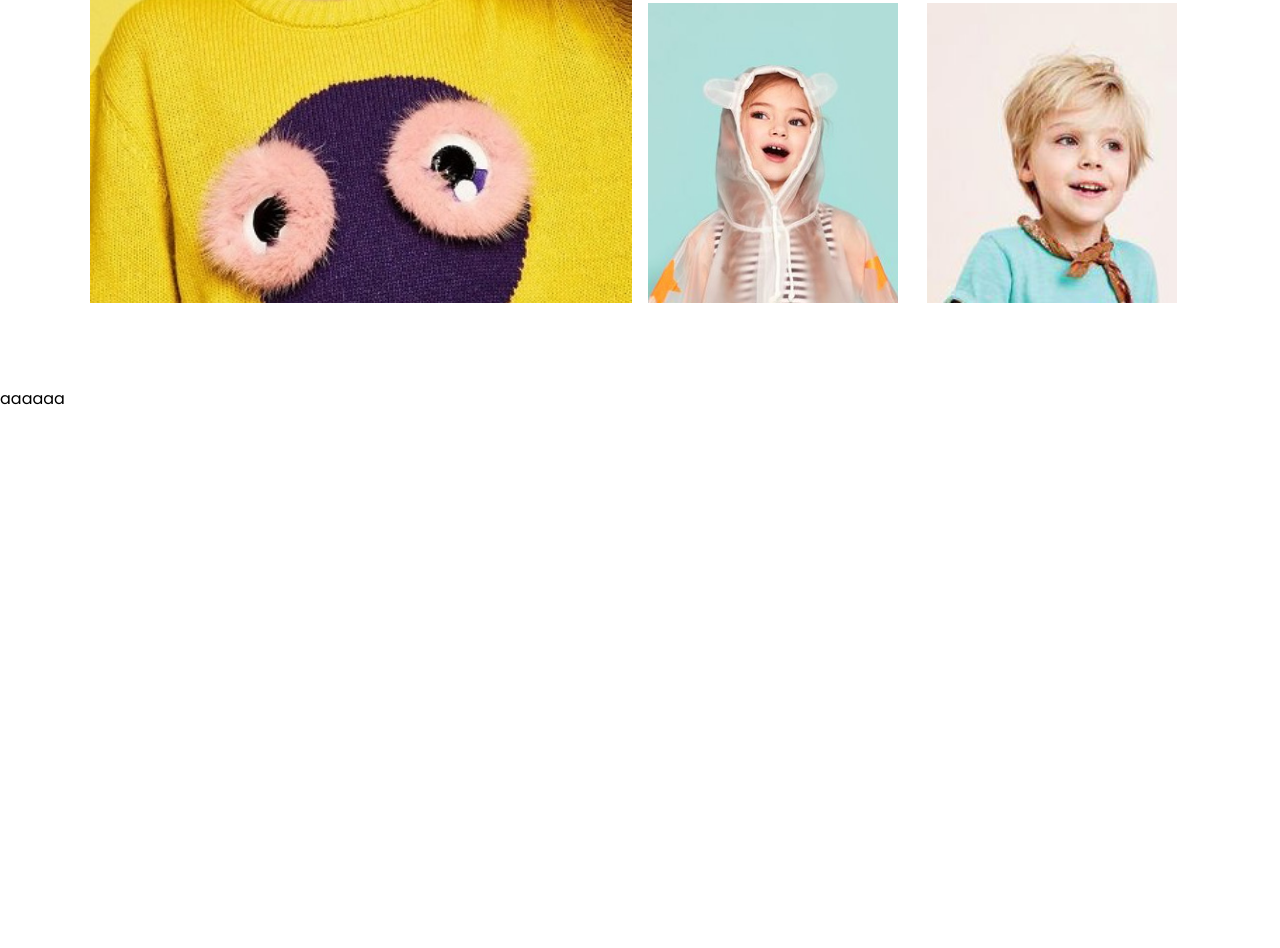
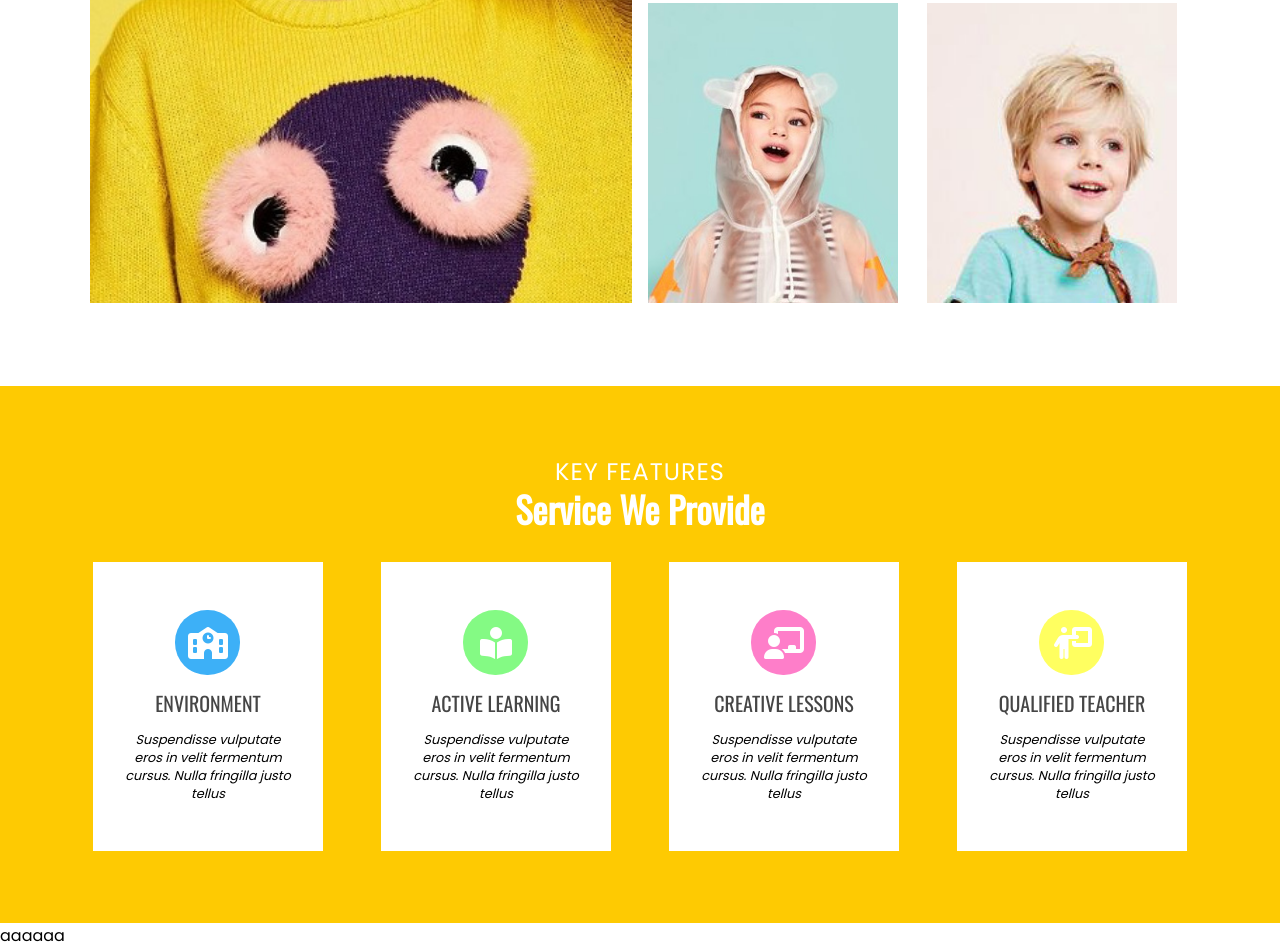
Before and after one commit to LuscaMath/education-practice, a plain HTML site: page index.html in a window 1280 px wide. Shown: the part 2125-3073 px from the top of the page. Before the commit the page ends 2536 px from the top, so only its background shows below. Drawn offline with nearby package versions, Linux system fonts and the light colour scheme.

Commit message:
Add files via upload

```diff
--- a/css/estilo.css
+++ b/css/estilo.css
@@ -1,5 +1,7 @@
 @import url('https://fonts.googleapis.com/css2?family=Oswald&family=Poppins&display=swap');
 
+
+/*Configuraçôes gerais da pagina*/
 * {
     margin: 0;
     padding: 0;
@@ -20,6 +22,8 @@
     display: flex;
     flex-wrap: wrap;
 }
+
+/*Cabeçalho da página*/
 
 .header {
     width: 100%;
@@ -56,6 +60,8 @@
     background-color: #ffffff;
     flex: 1 0 auto;
 }
+
+/*Seção Principal*/
 
 .mainSection {
     max-width: 1100px;
@@ -95,6 +101,8 @@
 .imagemContent img {
     width: 100%;
 }
+
+/*Seção Atividades*/
 
 .atividades {
     max-width: 100%;
@@ -138,6 +146,8 @@
     color: #ffffff;
 }
 
+/*Seção com conteúdo em texto*/
+
 .textContent {
     background-color: #f2f2f2;
     max-width: 100%;
@@ -173,6 +183,8 @@
     width: 67px;
     height: 5px;
 }
+
+/*Seção sobre*/
 
 .sobre {
     max-width: 1100px;
@@ -332,6 +344,101 @@
     align-self: flex-end;
 }
 
+/*Seção de serviços*/
+
+.services {
+    width: 100%;
+    margin: 0 auto;
+    display: flex;
+    flex-direction: column;
+    align-items: center;
+    background-color: #feca02;
+    padding: 4.5rem 0;
+    gap: 2rem;
+}
+
+.servicesDecription {
+    text-align: center;
+}
+
+.servicesDecription h3 {
+    color: #ffffff;
+    line-height: 1.2;
+    font-size: 1.5rem;
+    text-transform: uppercase;
+    letter-spacing: 1px;
+    font-weight: 300;
+}
+
+.servicesDecription h2 {
+    font-family: 'Oswald', sans-serif;
+    font-weight: 700;
+    line-height: 1.2;
+    font-size: 2.25rem;
+    color: #ffffff;
+}
+
+.servicesCard {
+    display: flex;
+    align-items: center;
+    justify-content: space-around;
+    flex-wrap: wrap;
+    width: 100%;
+    padding: 0 4rem;
+}
+
+.itemteste {
+    display: flex;
+    flex-direction: column;
+    align-items: center;
+    gap: 1rem;
+    width: 20%;
+    padding: 3rem 2rem;
+    background-color: #ffffff;
+}
+
+.itemteste h3 {
+    font-family: 'Oswald', sans-serif;
+    text-align: center;
+    line-height: 1.2;
+    font-size: 1.25rem;
+    text-transform: uppercase;
+    font-weight: 500;
+    color: #454545;
+}
+
+.itemteste p {
+    font-style: italic;
+    font-size: 0.8rem;
+    font-weight: 200;
+    text-align: center;
+}
+
+.iconWrapper {
+    display: flex;
+    align-items: center;
+    justify-content: center;
+    width: 65px;
+    height: 65px;
+    border-radius: 2rem;
+    font-size: 2rem;
+}
+
+.fa-school {
+    background-color:#3db0f7;
+}
+
+.fa-book-open-reader {
+    background-color: #84fa84;
+}
+
+.fa-chalkboard-user {
+    background-color: #fe7ec9;
+}
+
+.fa-person-chalkboard {
+    background-color: #ffff60;
+}
 
 
 
@@ -342,6 +449,17 @@
 
 
 
+
+
+
+
+/*Media querys*/
+
+@media (max-width: 1181px) {
+    .itemteste {
+        padding: 3rem 0.8rem;
+    }
+}
 
 @media (max-width: 991.98px) {
 
@@ -394,6 +512,15 @@
         width: 600px;
 
     }
+
+    .servicesCard {
+        padding: 2rem;
+    }
+
+    .itemteste {
+        width: 100%;
+        margin-top: 2rem;
+    }
 }
 
 @media (max-width: 596px) {
@@ -436,6 +563,10 @@
         padding: 1rem;
     }
 
+    .servicesCard {
+        padding: 1rem;
+    }
+
 }
 
 @media (max-width: 391px) {
--- a/index.html
+++ b/index.html
@@ -17,13 +17,13 @@
             <header class="header">
                 <div class="logo">
                     <h2>education</h2>
-                </div><!--Fim logo-->
+                </div>
                 <nav class="navigation">
                     <a href="">Home</a>
                     <a href="">Portifolio</a>
                     <a href="">Contacts</a>
                     <a href="">Page 5</a>
-                </nav><!--Fim da navegação-->
+                </nav>
             </header><!--Fim do header-->
 
             <div class="content-container">
@@ -96,6 +96,35 @@
                         <div class="sobre-item sobre-item5 teste">
                         </div>
                     </div>
+                </section><!--Fim da seção sobre-->
+
+                <section class="services">
+                    <div class="servicesDecription">
+                        <h3>key features</h3>
+                        <h2>Service We Provide</h2>
+                    </div>
+                    <div class="servicesCard">
+                        <div class="itemteste">
+                            <i class="fa-solid fa-school iconWrapper"></i>
+                            <h3>Environment</h3>
+                            <p>Suspendisse vulputate eros in velit fermentum cursus. Nulla fringilla justo tellus</p>
+                        </div>
+                        <div class="itemteste">
+                            <i class="fa-solid fa-book-open-reader iconWrapper"></i>
+                            <h3>Active Learning</h3>
+                            <p>Suspendisse vulputate eros in velit fermentum cursus. Nulla fringilla justo tellus</p>
+                        </div>
+                        <div class="itemteste">
+                            <i class="fa-solid fa-chalkboard-user iconWrapper"></i>
+                            <h3>Creative Lessons</h3>
+                            <p>Suspendisse vulputate eros in velit fermentum cursus. Nulla fringilla justo tellus</p>
+                        </div>
+                        <div class="itemteste">
+                            <i class="fa-solid fa-person-chalkboard iconWrapper"></i>
+                            <h3>Qualified Teacher</h3>
+                            <p>Suspendisse vulputate eros in velit fermentum cursus. Nulla fringilla justo tellus</p>
+                        </div>
+                    </div>
                 </section>
             </div><!--Fim do conteudo principal-->
 
```
